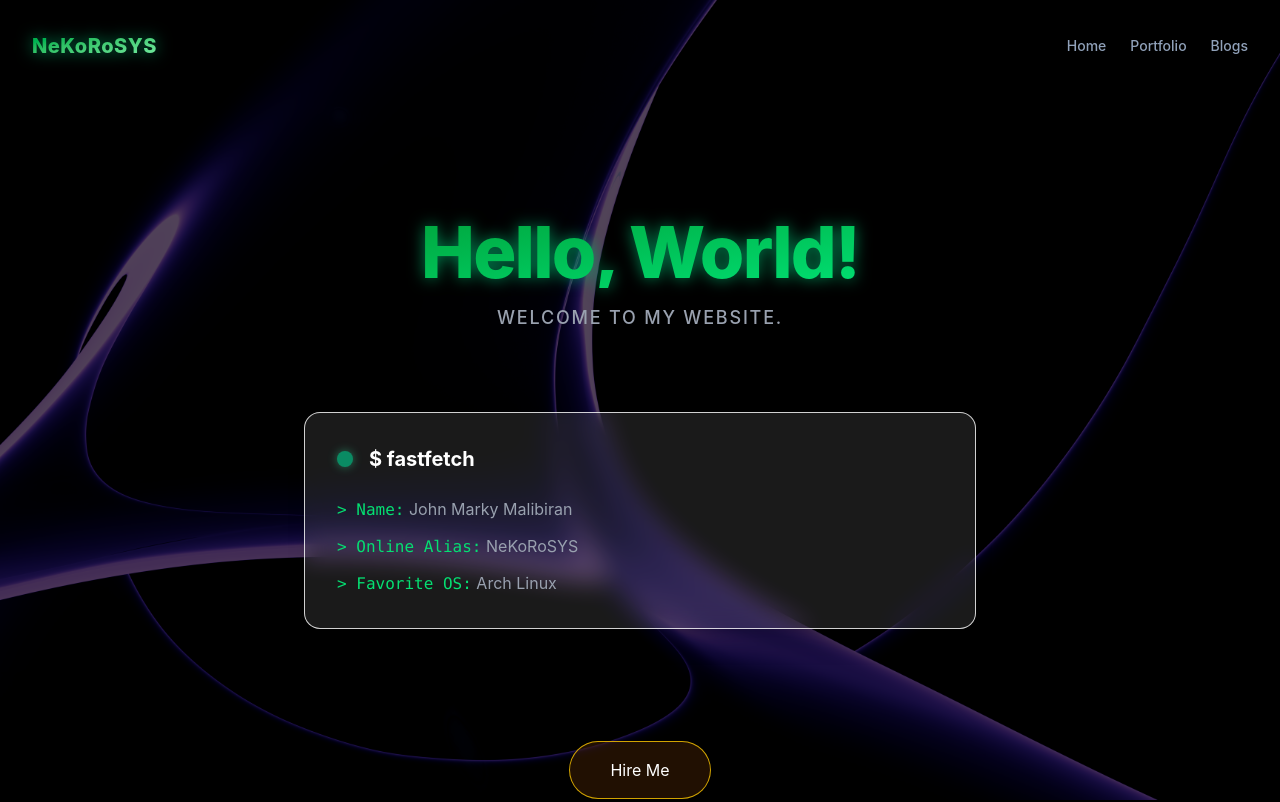
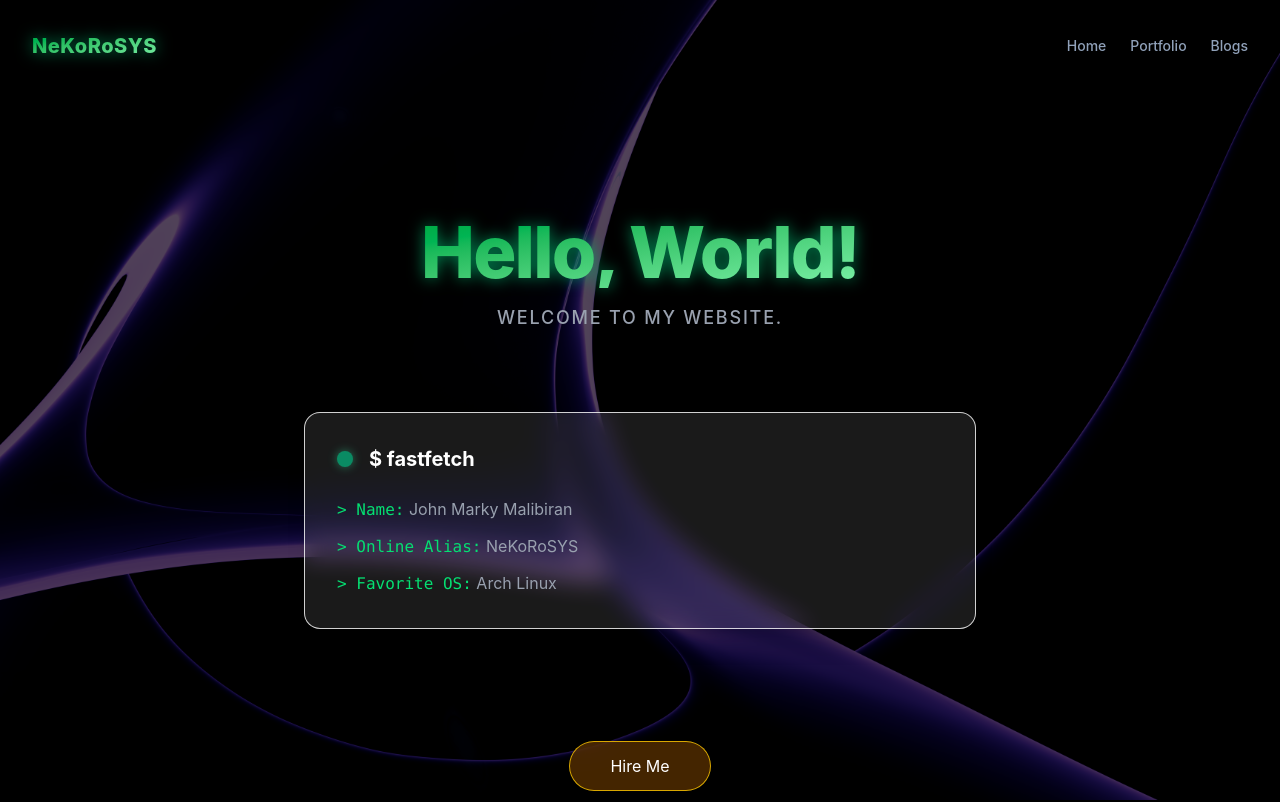
Before and after one commit to NeKoRoSYS/nekorosys.github.io, a React (Vite) app in the folder website/: page /#/ in a window 1280 px wide. Shown: the top 802 px of the page. Built offline with nearby package versions, Linux system fonts and the light colour scheme.

Commit message:
asfsfasaf

```diff
--- a/website/src/components/Buttons.tsx
+++ b/website/src/components/Buttons.tsx
@@ -13,9 +13,9 @@ function ButtonBase({ children, onClick, className = '', radiusClass }: ButtonBa
   return (
     <button
       onClick={onClick}
-      className={`btn-base ${className} cursor-pointer border ${radiusClass} ${
+      className={`btn-base backdrop-blur-md ${className} cursor-pointer border ${radiusClass} ${
         !className ? Colors.interactable : ''
-      } px-10 py-4 transition-all ${Animations.riseOnHover}`}
+      } px-10 py-3 transition-all ${Animations.riseOnHover}`}
     >
       {children}
     </button>
--- a/website/src/pages/Home.tsx
+++ b/website/src/pages/Home.tsx
@@ -11,7 +11,7 @@ export default function Home() {
 
         <div className="mt-8 md:mt-12 mb-16 md:mb-20 text-center">
           <FadeIn delay={0.1}>
-            <h1 className="text-4xl sm:text-6xl md:text-7xl font-extrabold drop-shadow-[0_0_8px_rgba(0,180,110,0.75)] text-transparent bg-clip-text bg-linear-to-br from-green-600 to-green-400 tracking-tight">
+            <h1 className="text-4xl sm:text-6xl md:text-7xl font-extrabold drop-shadow-[0_0_8px_rgba(0,180,110,0.75)] text-transparent bg-clip-text bg-linear-to-br from-green-600 to-green-300 tracking-tight">
               Hello, World!
             </h1>
             <p className="mt-4 text-gray-400 text-sm sm:text-lg tracking-widest uppercase font-medium">
--- a/website/src/pages/Portfolio.tsx
+++ b/website/src/pages/Portfolio.tsx
@@ -10,7 +10,7 @@ export default function Portfolio() {
 
         <div className="mt-8 md:mt-12 mb-16 md:mb-20 text-center px-4">
           <FadeIn delay={0.1}>
-            <h1 className="text-4xl sm:text-5xl md:text-7xl font-extrabold drop-shadow-[0_0_8px_rgba(0,180,110,0.75)] text-transparent bg-clip-text bg-linear-to-br from-green-600 to-green-400 tracking-tight">
+            <h1 className="text-4xl sm:text-5xl md:text-7xl font-extrabold drop-shadow-[0_0_8px_rgba(0,180,110,0.75)] text-transparent bg-clip-text bg-linear-to-br from-green-600 to-green-300 tracking-tight">
               Creation
             </h1>
             <p className="mt-4 text-gray-400 text-sm sm:text-lg tracking-widest uppercase font-medium">
--- a/website/src/shared/Colors.ts
+++ b/website/src/shared/Colors.ts
@@ -1,6 +1,6 @@
 const Colors = {
     // Existing
-    button: "border-yellow-400/80 hover:border-green-400 bg-yellow-950/50 hover:bg-green-600/50 hover:drop-shadow-[0_0_8px_rgba(80,200,150,0.5)]",
+    button: "border-yellow-400/80 hover:border-green-400 bg-yellow-800/50 hover:bg-green-600/50 hover:drop-shadow-[0_0_8px_rgba(80,200,150,0.5)]",
     get interactable() { return this.button },
 
     // Typography
```
